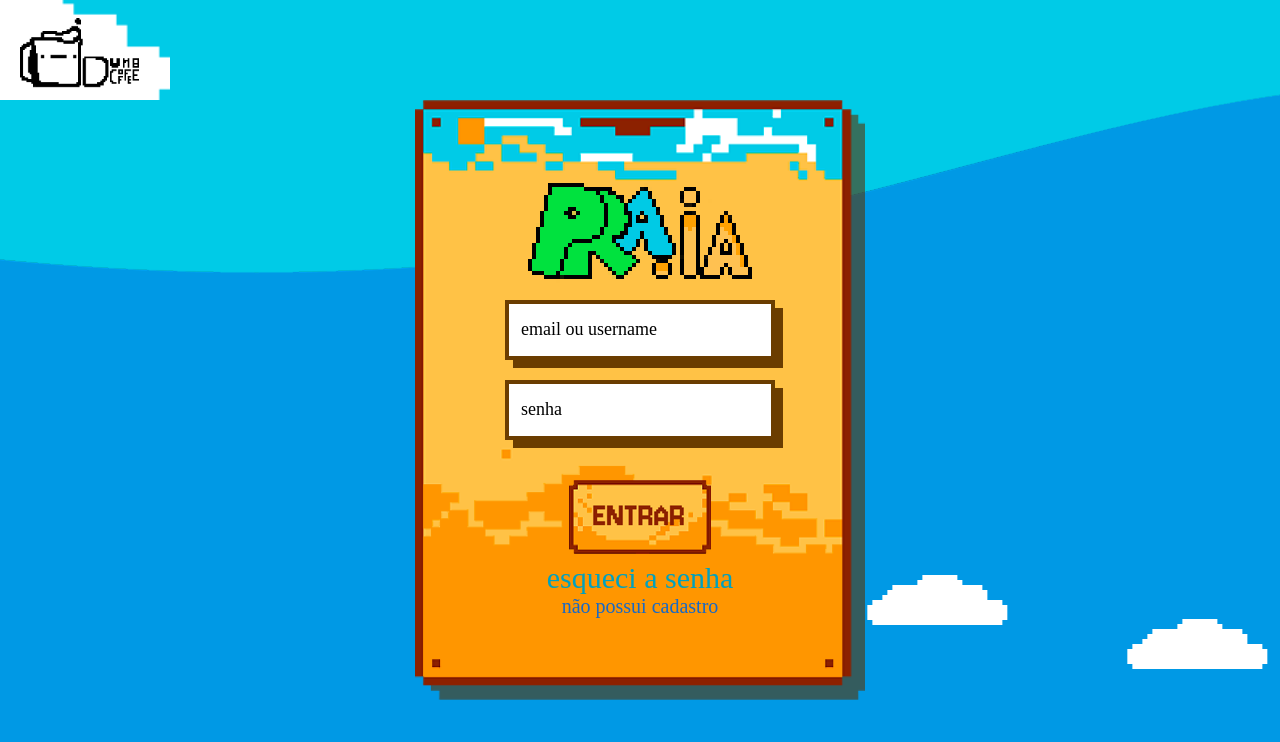
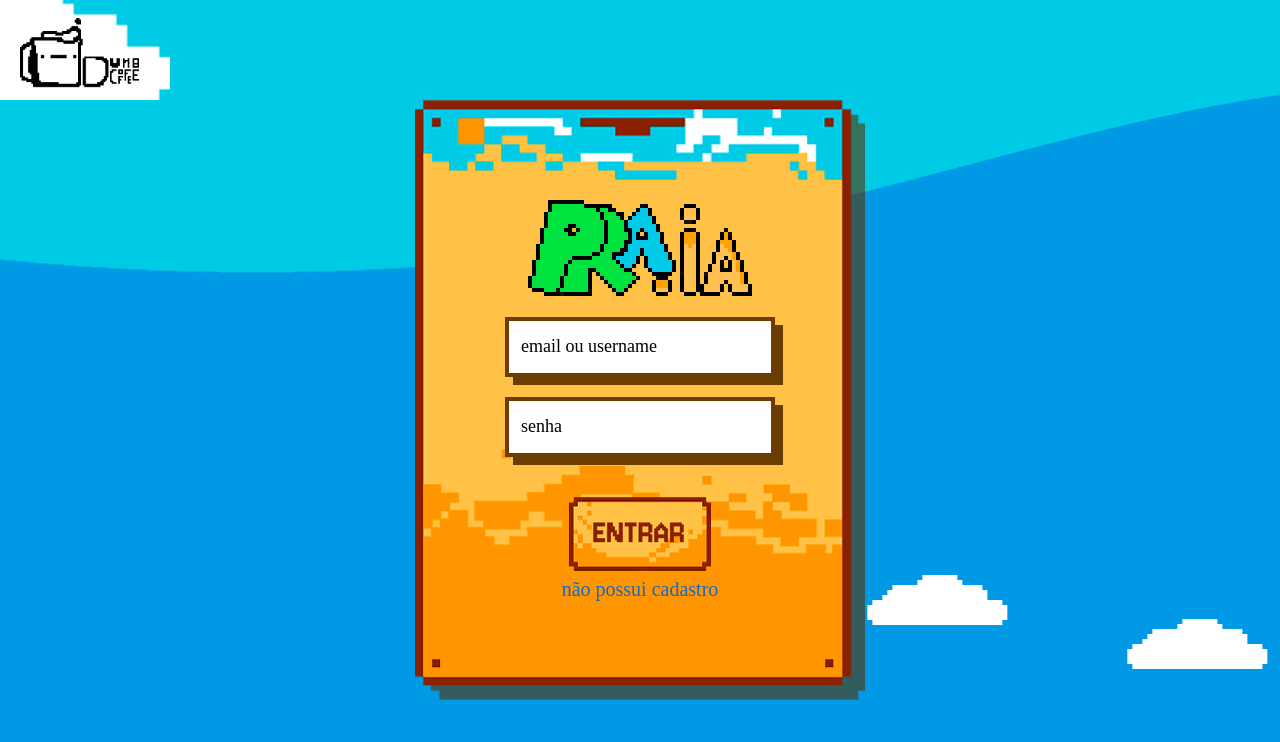
Before and after one commit to RogerioNogueiraJunior/praia, a plain HTML site: page app/login/login.html in a window 1280 px wide. Shown: the top 742 px of the page. Drawn offline with Linux system fonts and the light colour scheme; a web font is replaced by a local one.

Commit message:
Update login.html
delete de linha não utilizada

```diff
--- a/app/login/login.html
+++ b/app/login/login.html
@@ -26,7 +26,6 @@
                 <img id="btnEnter" src="/imagens/enterbt.png" alt="">
             </div>
             <div class="texts">
-                <a class="nopass" href="">esqueci a senha</a>
                 <a class="nocad" href="/signin">não possui cadastro</a>
             </div>
         </div>
```
